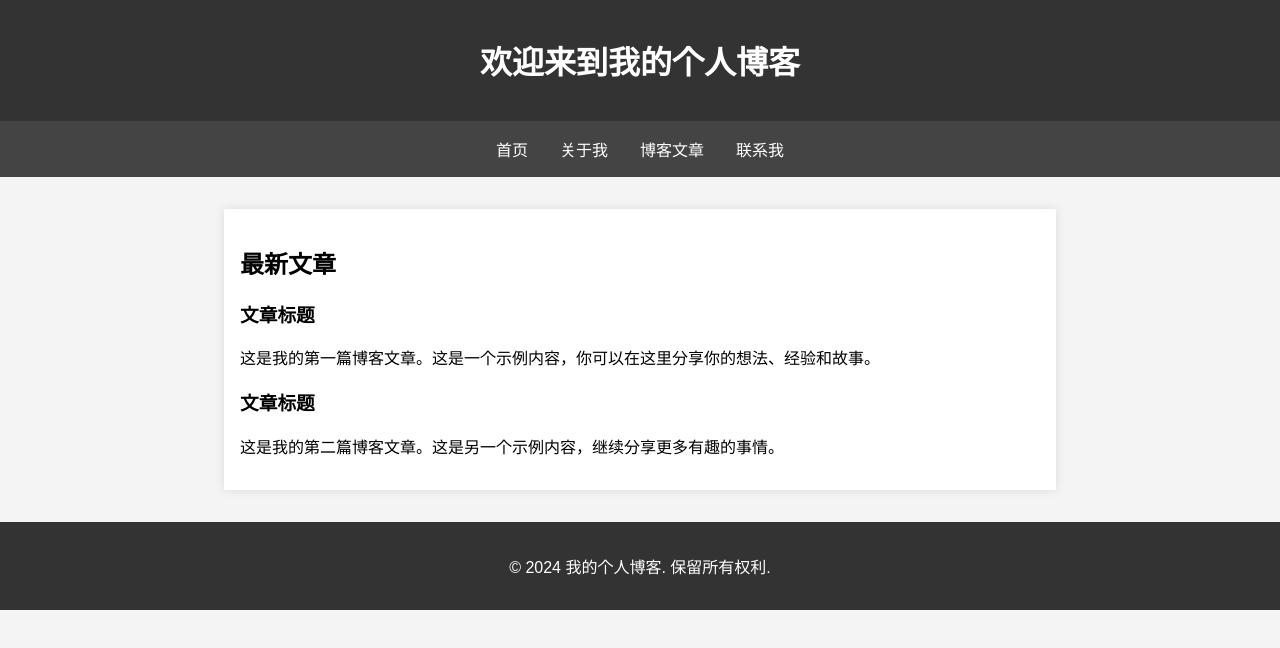
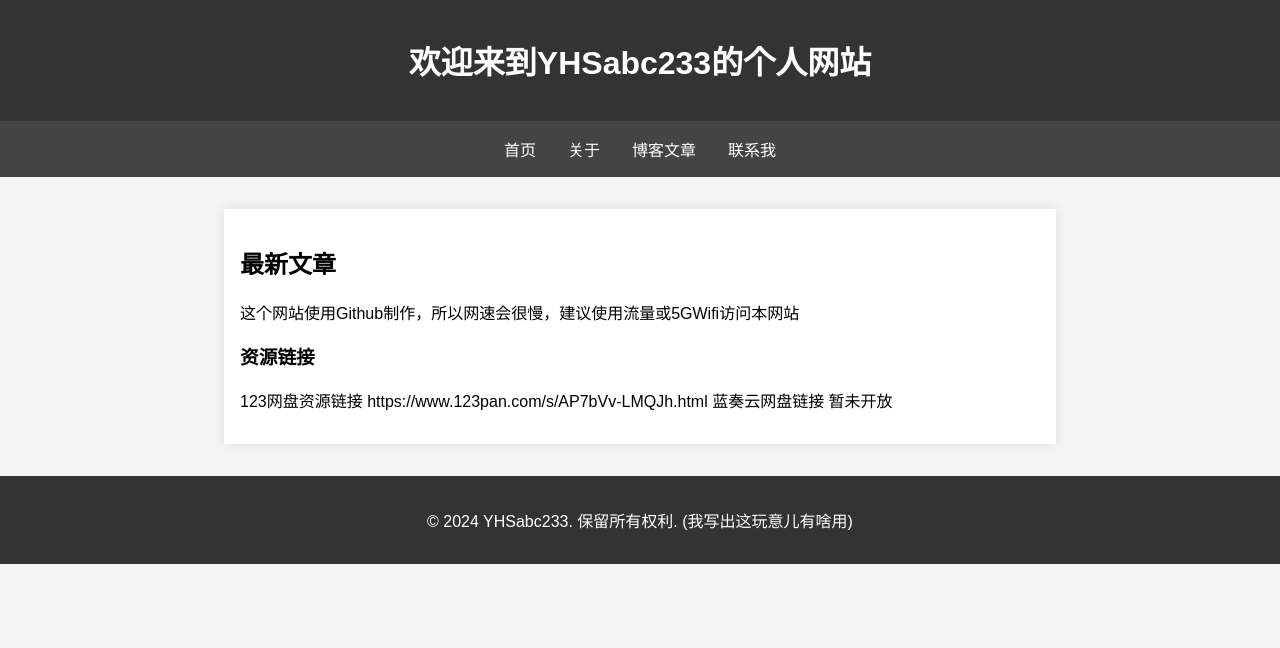
Before and after one commit to YHSabc233/yhsabc233.github.io, a plain HTML site: page index.html in a window 1280 px wide. Drawn offline with Linux system fonts and the light colour scheme.

Commit message:
Update index.html

```diff
--- a/index.html
+++ b/index.html
@@ -3,7 +3,7 @@
 <head>
     <meta charset="UTF-8">
     <meta name="viewport" content="width=device-width, initial-scale=1.0">
-    <title>我的个人博客</title>
+    <title>YHSabc233的个人网站</title>
     <style>
         body {
             font-family: Arial, sans-serif;
@@ -48,12 +48,12 @@
 <body>
 
 <header>
-    <h1>欢迎来到我的个人博客</h1>
+    <h1>欢迎来到YHSabc233的个人网站</h1>
 </header>
 
 <nav>
     <a href="#">首页</a>
-    <a href="#">关于我</a>
+    <a href="#">关于</a>
     <a href="#">博客文章</a>
     <a href="#">联系我</a>
 </nav>
@@ -61,18 +61,20 @@
 <div class="content">
     <h2>最新文章</h2>
     <article>
-        <h3>文章标题</h3>
-        <p>这是我的第一篇博客文章。这是一个示例内容，你可以在这里分享你的想法、经验和故事。</p>
+        <h3注意事项</h3>
+        <p>这个网站使用Github制作，所以网速会很慢，建议使用流量或5GWifi访问本网站</p>
     </article>
 
     <article>
-        <h3>文章标题</h3>
-        <p>这是我的第二篇博客文章。这是另一个示例内容，继续分享更多有趣的事情。</p>
+        <h3>资源链接</h3>
+        <p>123网盘资源链接 https://www.123pan.com/s/AP7bVv-LMQJh.html
+            蓝奏云网盘链接 暂未开放</p>
     </article>
 </div>
 
 <footer>
-    <p>&copy; 2024 我的个人博客. 保留所有权利.</p>
+    <p>&copy; 2024 YHSabc233. 保留所有权利.
+    (我写出这玩意儿有啥用)</p>
 </footer>
 
 </body>
```
